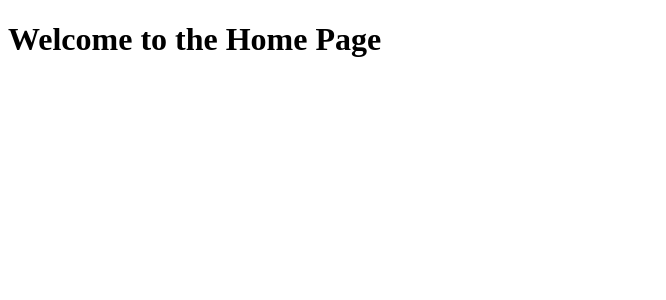
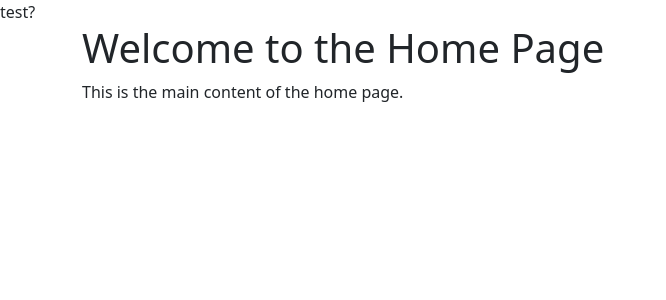
Before and after one commit to FernVR/the_book_loop, a Django app: page / in a window 1280 px wide. Shown: the top 300 px of the page, without its empty margins (0-666 px from the left). Run offline with Django 5.2, Linux system fonts and the light colour scheme.

Commit message:
add base template and templates dir BUG: static files not collecting - perhaps a caching issue

```diff
--- a/home/templates/home/index.html
+++ b/home/templates/home/index.html
@@ -1,11 +1,8 @@
-<!DOCTYPE html>
-<html lang="en">
-<head>
-    <meta charset="UTF-8">
-    <meta name="viewport" content="width=device-width, initial-scale=1.0">
-    <title>Home</title>
-</head>
-<body>
-    <h1>Welcome to the Home Page</h1>
-</body>
-</html>
+{% extends "base.html" %}
+
+{% block title %}Home{% endblock %}
+
+{% block content %}
+<h1>Welcome to the Home Page</h1>
+<p>This is the main content of the home page.</p>
+{% endblock %}
--- a/static/css/style.css
+++ b/static/css/style.css
@@ -1,3 +1,5 @@
 body {
-    background-color: lightblue;
+    font-family: Arial, sans-serif;
+    background-color: #020e1b;
+    color: #73b7ff;
 }
--- /dev/null
+++ b/templates/base.html
@@ -0,0 +1,45 @@
+{% load static %}
+
+<!DOCTYPE html>
+<html lang="en">
+
+<head>
+
+    <meta charset="UTF-8">
+    <meta name="viewport" content="width=device-width, initial-scale=1.0">
+
+    <!-- Bootstrap CSS -->
+    <link href="https://cdn.jsdelivr.net/npm/bootstrap@5.3.1/dist/css/bootstrap.min.css" rel="stylesheet">
+
+    <!-- Custom CSS -->
+    <link rel="stylesheet" href="{% static 'style.css' %}">
+
+    <title>The Book Loop {% block extra_title %}{% endblock %}</title>
+
+</head>
+
+<body>
+
+    <!-- NavBar -->
+    <header>
+        test?
+
+    </header>
+
+    <!-- Main content -->
+    <section class="container">
+        {% block content %}
+        {% endblock %}
+    </section>
+
+    <!-- Footer -->
+    <footer>
+
+    </footer>
+
+
+    <!-- Bootstrap JS -->
+    <script src="https://cdn.jsdelivr.net/npm/bootstrap@5.3.1/dist/js/bootstrap.bundle.min.js"></script>
+</body>
+
+</html>
--- a/the_book_loop/settings.py
+++ b/the_book_loop/settings.py
@@ -73,7 +73,9 @@ ROOT_URLCONF = 'the_book_loop.urls'
 TEMPLATES = [
     {
         'BACKEND': 'django.template.backends.django.DjangoTemplates',
-        'DIRS': [],
+        'DIRS': [
+            os.path.join(BASE_DIR, 'templates')
+        ],
         'APP_DIRS': True,
         'OPTIONS': {
             'context_processors': [
```
Also changed, not shown: 1 other file.
